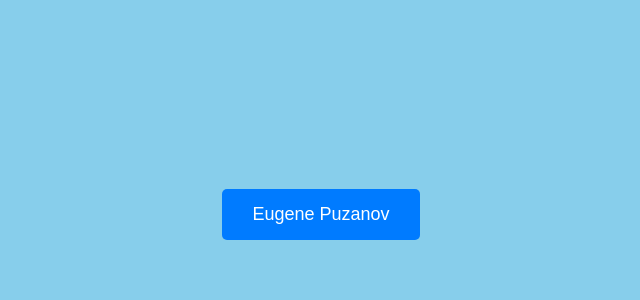
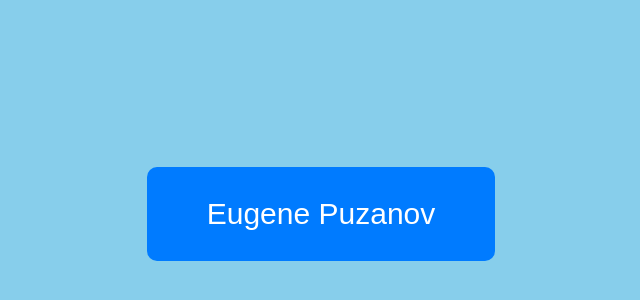
Before and after one commit to Zh3ka21/Lab_1_CloudComputing, a website: page src/index.html in a window 1280 px wide. Shown: the part 186-486 px from the top of the page, without its empty margins (319-959 px from the left). Drawn offline with Linux system fonts and the light colour scheme.

Commit message:
Upd: index.html

```diff
--- a/src/index.html
+++ b/src/index.html
@@ -16,12 +16,12 @@
         font-family: Arial, sans-serif;
       }
       button {
-        padding: 15px 30px;
-        font-size: 18px;
+        padding: 30px 60px;
+        font-size: 30px;
         background-color: #007bff;
         color: white;
         border: none;
-        border-radius: 5px;
+        border-radius: 10px;
         cursor: pointer;
         transition: background-color 0.3s;
       }
```
